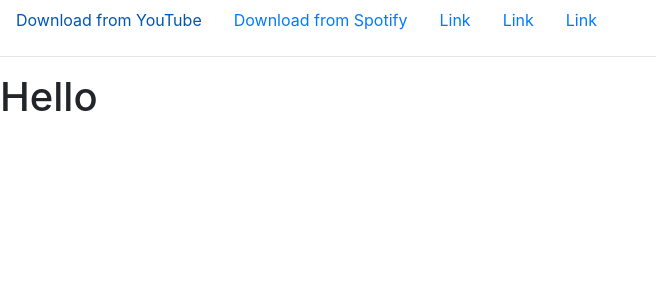
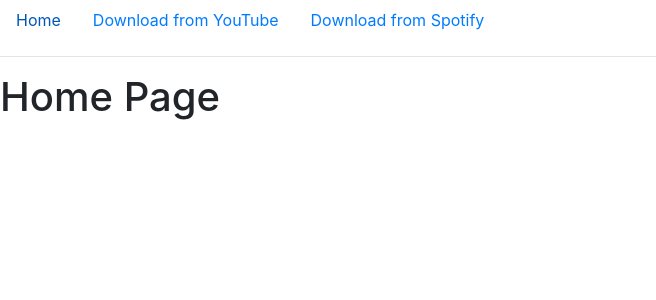
Before and after one commit to NicholasBalsom/YouTube2mp3, a Django app: page / in a window 1280 px wide. Shown: the top 300 px of the page, without its empty margins (0-656 px from the left). Run offline with Django 5.2, Linux system fonts and the light colour scheme; some libraries are stand-ins or nearby versions.

Commit message:
updated html

```diff
--- a/mysite/yt2mp3/templates/yt2mp3/index.html
+++ b/mysite/yt2mp3/templates/yt2mp3/index.html
@@ -1,5 +1,5 @@
 {% extends "yt2mp3/layout.html" %}
 
 {% block body %}
-    <h1>Hello</h1>
+    <h1>Home Page</h1>
 {% endblock %}
--- a/mysite/yt2mp3/templates/yt2mp3/layout.html
+++ b/mysite/yt2mp3/templates/yt2mp3/layout.html
@@ -10,29 +10,19 @@
 <body>
     <ul class="nav">
         <li class="nav-item">
+            <a class="nav-link" href="{% url 'index' %}">Home</a>
+        </li>
+        <li class="nav-item">
             <a class="nav-link" href="{% url 'youtube' %}">Download from YouTube</a>
         </li>
-
         <li class="nav-item">
             <a class="nav-link" href="{% url 'spotify' %}">Download from Spotify</a>
         </li>
-
-        <li class="nav-item">
-            <a class="nav-link" href="">Link</a>
-        </li>
-
-        <li class="nav-item">
-            <a class="nav-link" href="">Link</a>
-        </li>
-
-        <li class="nav-item">
-            <a class="nav-link" href="">Link</a>
-        </li>
-
     </ul>
     <hr>
 
     {% block body %}
     {% endblock %}
+
 </body>
 </html>
--- a/mysite/yt2mp3/views.py
+++ b/mysite/yt2mp3/views.py
@@ -2,7 +2,7 @@ from django.shortcuts import render
 
 
 def index(request):
-    return render(request, "yt2mp3/index.html", {})
+    return render(request, "yt2mp3/index.html")
 
 
 def youtube(request):
```
Also changed, not shown: 1 other file.
